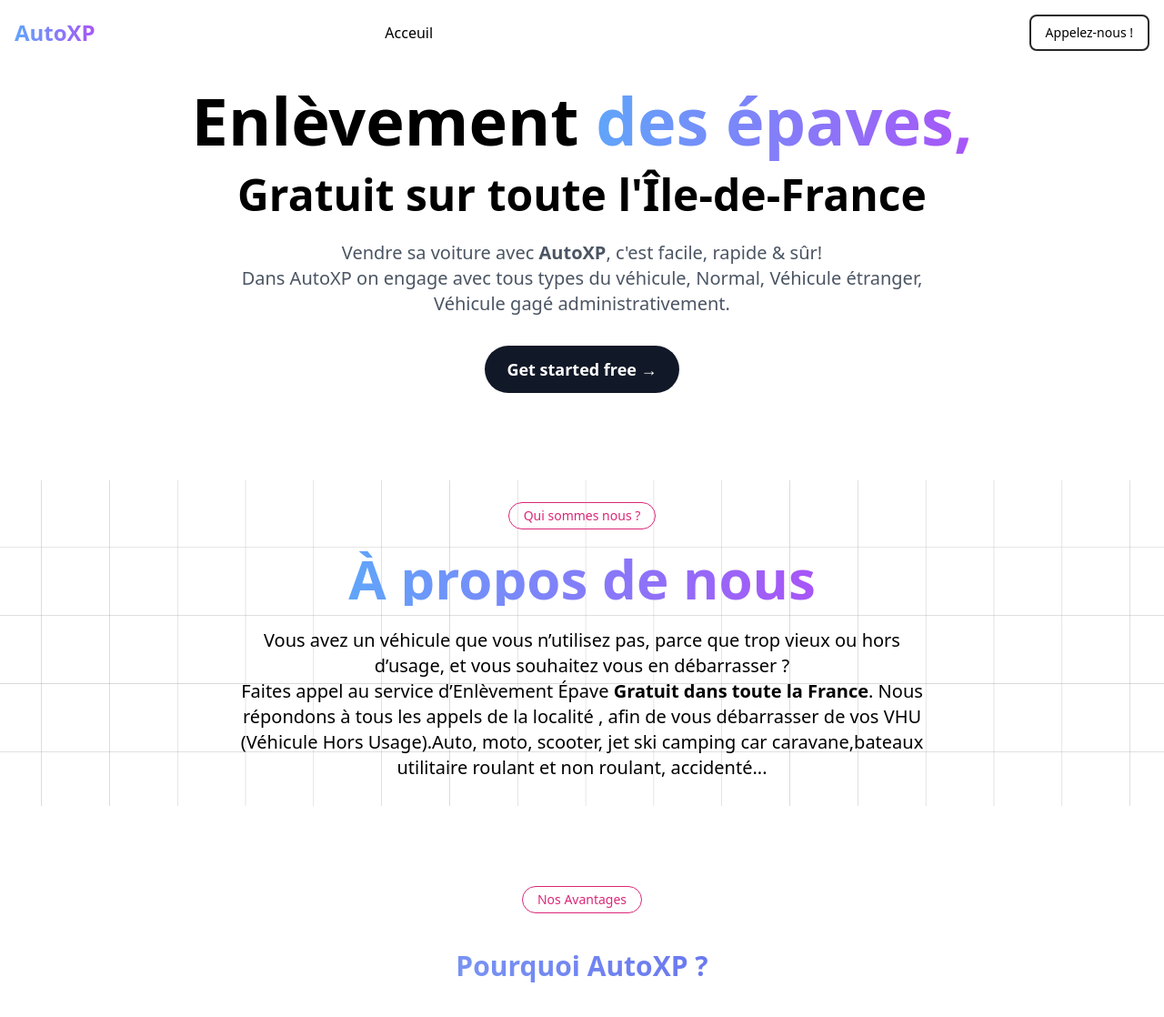
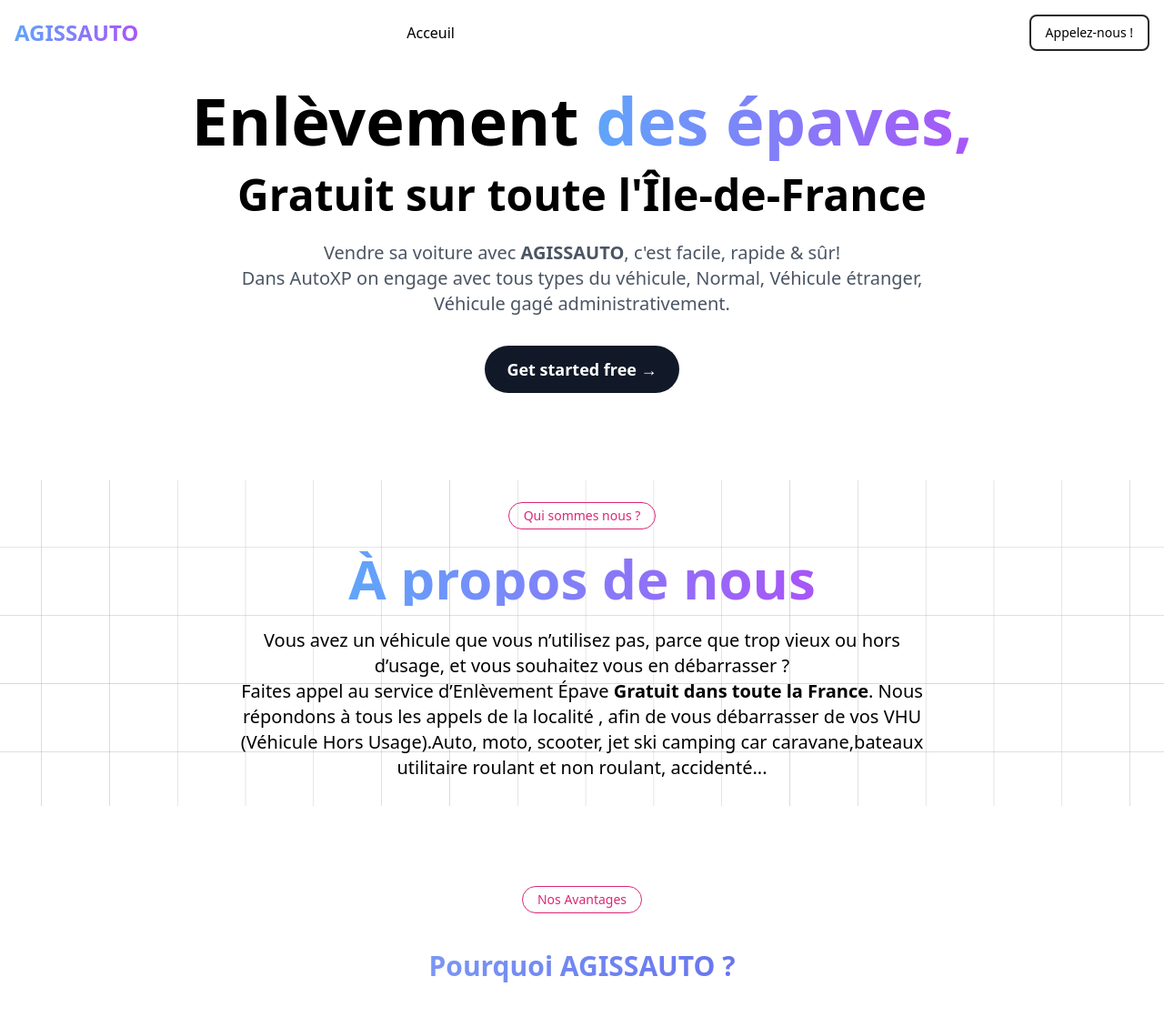
Before and after one commit to kando-o/RS_DEPANNAGE, a React (Vite) app: page / in a window 1280 px wide. Shown: the top 1118 px of the page at 91% size. Built offline with nearby package versions, Linux system fonts and the light colour scheme.

Commit message:
changing the name from autoXP to AGISSAUTO

```diff
--- a/src/App.jsx
+++ b/src/App.jsx
@@ -14,7 +14,7 @@
               "@context": "https://schema.org",
               "@type": "AutoService",
               "name": "Enlèvement des épaves 100% Gratuit sur toute la france ",
-              "description": " une agence professionnelle pour l'enlèvement gratuit de votre épave en france , Vendre sa voiture avec AutoXP, c'est facile, rapide & sûr!",
+              "description": " une agence professionnelle pour l'enlèvement gratuit de votre épave en france , Vendre sa voiture avec AGISSAUTO, c'est facile, rapide & sûr!",
               "image": "https://yourwebsite.com/images/car-removal.jpg",
               "url": "https://yourwebsite.com",
               "telephone": "+33622222018",
--- a/src/components/Advantage.jsx
+++ b/src/components/Advantage.jsx
@@ -46,7 +46,7 @@
       icon: SiPagespeedinsights,
       title: "Vente Rapide",
       description:
-        "En moins de 5 minutes, obtenez gratuitement votre estimation, planifiez un rendez-vous avec un professionnel du réseau AutoXP, et vendez votre voiture en moins d'une heure.",
+        "En moins de 5 minutes, obtenez gratuitement votre estimation, planifiez un rendez-vous avec un professionnel du réseau AGISSAUTO, et vendez votre voiture en moins d'une heure.",
     },
     {
       icon: FaCreditCard,
@@ -74,7 +74,7 @@
         Nos Avantages
       </div>
       <h1 className='text-2xl mt-10 bg-gradient-to-r from-blue-300 to-indigo-600 text-transparent bg-clip-text md:text-3xl lg:text-3xl font-bold text-center mb-14'>
-        Pourquoi AutoXP ?
+        Pourquoi AGISSAUTO ?
       </h1>
       <div className="container mx-auto px-4 grid grid-cols-1 sm:grid-cols-2 gap-8">
         {features.map((feature, index) => (
--- a/src/components/Footer.jsx
+++ b/src/components/Footer.jsx
@@ -14,11 +14,11 @@
           <div>
             <h2 className="text-2xl font-bold mb-4">
               <span className="bg-gradient-to-r from-blue-400 to-purple-500 text-transparent bg-clip-text">
-                AutoXP
+                AGISSAUTO
               </span>
             </h2>
             <p className="text-sm text-gray-400 mb-4">
-              Service d'Enlèvement Épave Gratuit, disponible partout en France, pour vous débarrasser de vos VHU
+              AGISSAUTO by AutoXP, Un service d'Enlèvement Épave Gratuit, disponible partout en France, pour vous débarrasser de vos VHU
             </p>
             <button className="bg-gradient-to-r from-blue-400 to-purple-500 hover:scale-105 text-white font-bold py-2 px-4 rounded transition" onClick={handleClick}>
               Contactez Nous
--- a/src/components/Hero.jsx
+++ b/src/components/Hero.jsx
@@ -36,7 +36,7 @@
         ref={(el) => textRefs.current[1] = el}
         className="text-base md:text-lg lg:text-xl text-gray-600 max-w-3xl mx-auto mt-4 md:mt-6"
       >
-        Vendre sa voiture avec <span className='font-bold'>AutoXP</span>, c'est facile, rapide & sûr!
+        Vendre sa voiture avec <span className='font-bold'>AGISSAUTO</span>, c'est facile, rapide & sûr!
       </p>
       <p
         ref={(el) => textRefs.current[2] = el}
--- a/src/components/NavBar.jsx
+++ b/src/components/NavBar.jsx
@@ -46,7 +46,7 @@
     <nav ref={navbarRef} className="bg-white bg-opacity-20 backdrop-blur-lg dark:bg-white/10 fixed w-full z-20 top-0 start-0">
       <div className="max-w-screen-xl flex flex-wrap items-center justify-between mx-auto p-4">
         <a href="#" className="flex items-center space-x-3 text-2xl font-bold bg-gradient-to-r from-blue-400 to-purple-500 text-transparent bg-clip-text rtl:space-x-reverse">
-          AutoXP
+          AGISSAUTO
         </a>
         <div className="flex md:order-2 space-x-3 md:space-x-0 rtl:space-x-reverse">
           <button
--- a/src/components/Testimonial.jsx
+++ b/src/components/Testimonial.jsx
@@ -82,7 +82,7 @@
           Ce que nos clients disent de nous !
         </h2>
         <p className="text-gray-600 text-center text-sm md:text-lg mb-8">
-          Ce que pensent notre chers clientel de AutoXP !
+          Ce que pensent notre chers clientel de AGISSAUTO !
         </p>
 
         <Swiper
```
